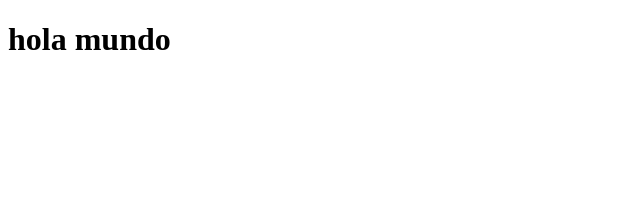
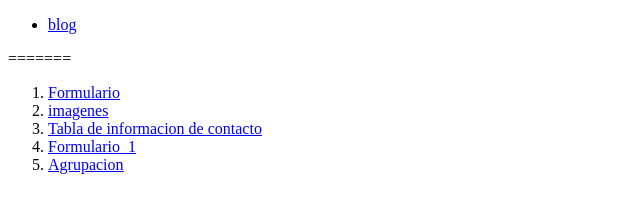
Before and after one commit to StephaniaCG/index, a plain HTML site: page index.html in a window 1280 px wide. Shown: the whole page, without its empty margins (0-640 px from the left). Drawn offline with Linux system fonts and the light colour scheme.

Commit message:
commit en rama

```diff
--- a/index.html
+++ b/index.html
@@ -6,6 +6,42 @@
     <title>Index</title>
 </head>
 <body>
-    <h1>hola mundo</h1>
+      <nav>
+        <ul>
+            <li>
+                <a href="blog.html">blog</a>
+            </li>
+        </ul>
+    </nav>
 </body>
 </html>
+=======
+    <title>Index</title>
+</head>
+<body>
+    <nav>
+        <ol>
+            <li>
+        <a href="formulario.html">Formulario</a>
+            </li>
+            <li>
+                <a href="imagenes.html">imagenes</a>
+            </li>
+             <li>
+                <a href="tabla.html">Tabla de informacion de contacto</a>
+            </li>
+             <li>
+                <a href="formulario_1.html">Formulario_1</a>
+            </li>
+             <li>
+                <a href="agrupacion.html">Agrupacion</a>
+            </li>
+
+        </ol>
+    </nav>
+
+
+</body>
+</html>
+</body>
+</html>
```
